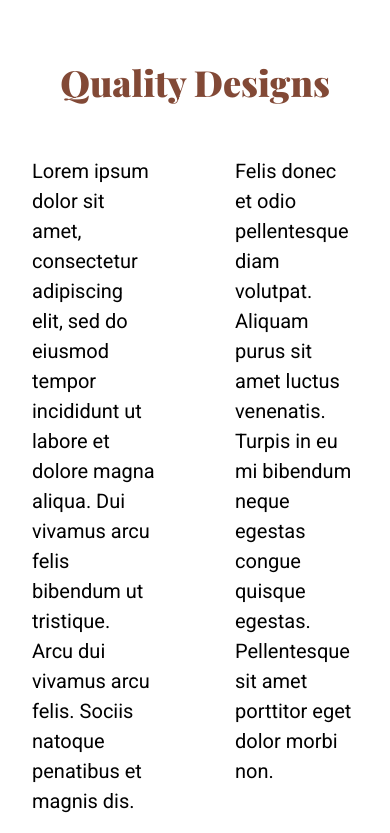
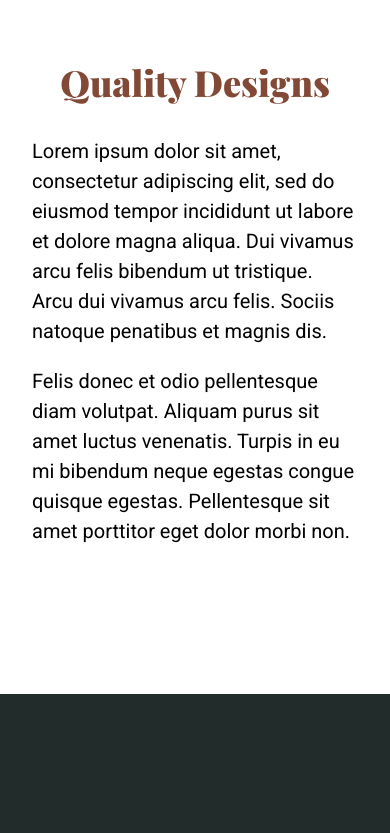
Before and after one commit to davis-matt0/kp-flexbox-project, a plain HTML site: page index.html in a window 390 px wide. Shown: the part 760-1593 px from the top of the page. Drawn offline with nearby package versions, Linux system fonts and the light colour scheme; a web font is replaced by a local one.

Commit message:
add media query for smaller screen sizes

```diff
--- a/style.css
+++ b/style.css
@@ -46,8 +46,8 @@ img {
 
 .row {
   display: flex;
-  /* justify-content: center; */
-  /* align-items: center; */
+  justify-content: center;
+  align-items: center;
   gap: 5em;
 }
 
@@ -106,3 +106,9 @@ img {
 .two {
   background-color: #824936;
 }
+
+@media (max-width: 600px) {
+  .row {
+    display: block;
+  }
+}
```
